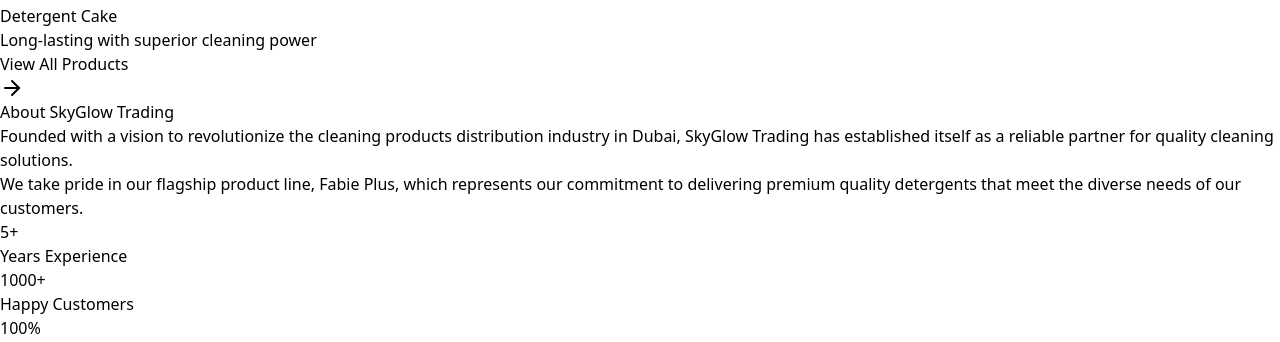
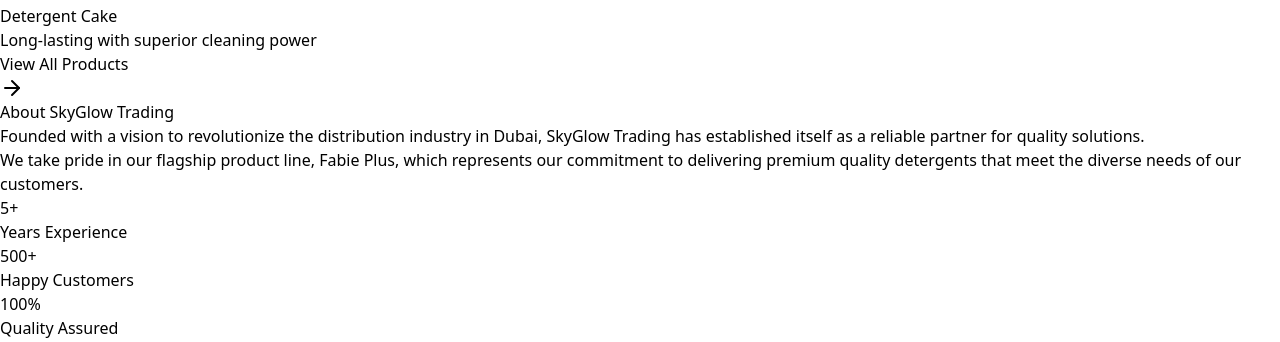
Before and after one commit to viilasa/FabiePlus, a Next.js app: page / in a window 1280 px wide. Shown: the part 863-1205 px from the top of the page. Built offline with nearby package versions, Linux system fonts and the light colour scheme.

Commit message:
Update about.tsx

```diff
--- a/components/sections/about.tsx
+++ b/components/sections/about.tsx
@@ -17,7 +17,7 @@
           >
             <h2 className="text-3xl font-bold text-gray-900">About SkyGlow Trading</h2>
             <p className="text-lg text-gray-600">
-              Founded with a vision to revolutionize the cleaning products distribution industry in Dubai, SkyGlow Trading has established itself as a reliable partner for quality cleaning solutions.
+              Founded with a vision to revolutionize the distribution industry in Dubai, SkyGlow Trading has established itself as a reliable partner for quality solutions.
             </p>
             <p className="text-lg text-gray-600">
               We take pride in our flagship product line, Fabie Plus, which represents our commitment to delivering premium quality detergents that meet the diverse needs of our customers.
@@ -28,7 +28,7 @@
                 <div className="text-sm text-gray-600">Years Experience</div>
               </div>
               <div className="text-center">
-                <div className="text-3xl font-bold text-blue-600">1000+</div>
+                <div className="text-3xl font-bold text-blue-600">500+</div>
                 <div className="text-sm text-gray-600">Happy Customers</div>
               </div>
               <div className="text-center">
```
